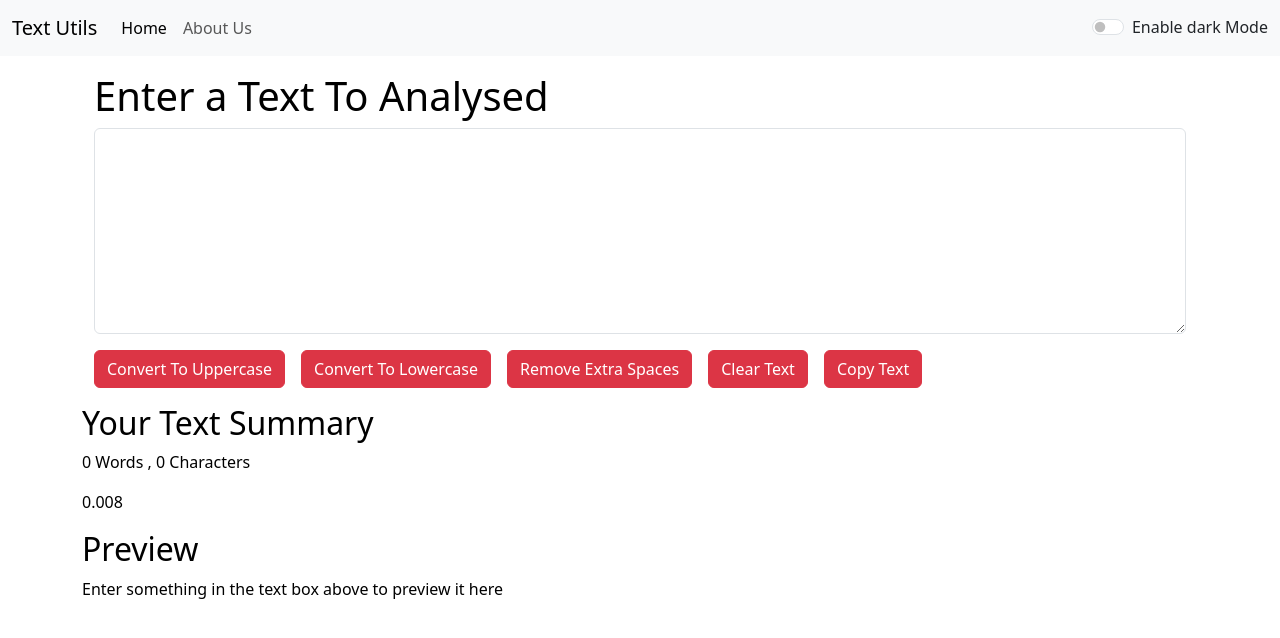
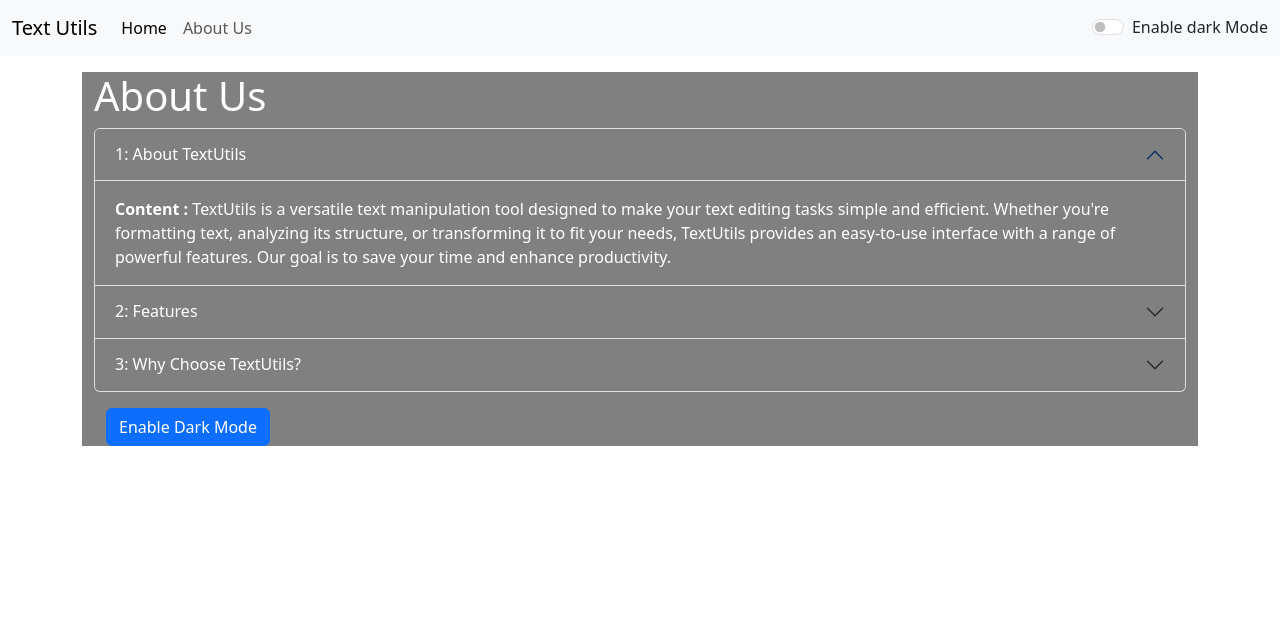
Before and after one commit to TechTitan8788/Text-Utils, a React (Vite) app: page /about in a window 1280 px wide. Shown: the top 638 px of the page. Built offline with nearby package versions, Linux system fonts and the light colour scheme.

Commit message:
add , title , setinterval ,install  react router dom and user it make 2 pages

```diff
--- a/index.html
+++ b/index.html
@@ -2,8 +2,12 @@
 <html lang="en">
   <head>
     <meta charset="UTF-8" />
-    <link rel="icon" type="image/svg+xml" href="Text.png" />
-    <meta name="viewport" content="width=device-width, initial-scale=1.0" />
+    <link rel="icon" type="image/svg+xml" href="favicon.png" />
+    <meta name="Dscription"
+    content="Text Utils is a utility which can be used to manipulate your text in the way you want"
+     />
+
+
     <link
       href="https://cdn.jsdelivr.net/npm/bootstrap@5.3.3/dist/css/bootstrap.min.css"
       rel="stylesheet"
@@ -11,7 +15,7 @@
       crossorigin="anonymous"
     />
 
-    <title>Text-Utils</title>
+    <title>Text-Utils  -  Home</title>
   </head>
   <body>
     <div id="root"></div>
--- a/package.json
+++ b/package.json
@@ -12,7 +12,8 @@
   "dependencies": {
     "prop-types": "^15.8.1",
     "react": "^18.3.1",
-    "react-dom": "^18.3.1"
+    "react-dom": "^18.3.1",
+    "react-router-dom": "^7.1.1"
   },
   "devDependencies": {
     "@eslint/js": "^9.17.0",
--- a/src/App.jsx
+++ b/src/App.jsx
@@ -3,7 +3,9 @@ import React, { useState } from "react";
 import Navbar from "./components/Navbar";
 import TextForm from "./components/TextForm";
 import Alert from "./components/Alert";
-// import About from "./components/About";
+import About from "./components/About";
+import { BrowserRouter as Router, Routes, Route } from "react-router-dom";
+
 function App() {
   const [mode, setMode] = useState("light");
 
@@ -20,19 +22,20 @@ function App() {
   };
 
   const toggleMode = () => {
-    if (mode == "light") {
+    if (mode === "light") {
       setMode("dark");
       document.body.style.backgroundColor = "#055052";
-      showAlert("sucess", "Dark mode has be enable ");
+      showAlert("success", "Dark mode has been enabled");
     } else {
       setMode("light");
       document.body.style.backgroundColor = "white";
-      showAlert("sucess", "Light mode has be enable");
+      showAlert("success", "Light mode has been enabled");
     }
   };
 
   return (
-    <div>
+    <>
+      <Router>
         <Navbar
           title="Text Utils"
           mode={mode}
@@ -42,15 +45,22 @@ function App() {
 
         <Alert alert={alert} />
         <div className="container my-3">
+          <Routes>
+            <Route exact path="/about" element={<About />} />
+            <Route
+              exact path="/"
+              element={
                 <TextForm
-          heading="Enter a Text To Analysed"
+                  heading="Enter a Text To Analyze"
                   showAlert={showAlert}
                   mode={mode}
                 />
-
-        {/* <About /> */}
+              }
+            />
+          </Routes>
         </div>
-    </div>
+      </Router>
+    </>
   );
 }
 
--- a/src/components/About.jsx
+++ b/src/components/About.jsx
@@ -4,7 +4,7 @@ import { useState } from "react";
 export default function About() {
   const [myStyle, setMyStyle] = useState({
     color: "white",
-    backgroundColor: "black",
+    backgroundColor: "gray",
   });
 
   const [btnText, setBtnText] = useState("Enable Dark  Mode");
@@ -12,7 +12,7 @@ export default function About() {
   let toggleStyle = () => {
     if (myStyle.color === "white") {
       setMyStyle({
-        color: "black",
+        color: "gray",
         backgroundColor: "white",
       });
 
@@ -20,8 +20,8 @@ export default function About() {
     } else {
       setMyStyle({
         color: "white",
-        backgroundColor: "black",
-        border: "1px solid red",
+        backgroundColor: "gray",
+        border: "1px dotted black",
       });
       setBtnText("Enable Light Mode");
     }
@@ -47,7 +47,7 @@ export default function About() {
               aria-expanded="true"
               aria-controls="collapseOne"
             >
-              Accordion Item #1
+              1: About TextUtils
             </button>
           </h2>
           <div
@@ -57,14 +57,12 @@ export default function About() {
             data-bs-parent="#accordionExample"
           >
             <div className="accordion-body">
-              <strong>This is the first item's accordion body.</strong> It is
-              shown by default, until the collapse plugin adds the appropriate
-              classes that we use to style each element. These classes control
-              the overall appearance, as well as the showing and hiding via CSS
-              transitions. You can modify any of this with custom CSS or
-              overriding our default variables. It's also worth noting that just
-              about any HTML can go within the <code>.accordion-body</code>,
-              though the transition does limit overflow.
+              <strong>Content : </strong> TextUtils is a versatile text
+              manipulation tool designed to make your text editing tasks simple
+              and efficient. Whether you're formatting text, analyzing its
+              structure, or transforming it to fit your needs, TextUtils
+              provides an easy-to-use interface with a range of powerful
+              features. Our goal is to save your time and enhance productivity.
             </div>
           </div>
         </div>
@@ -79,7 +77,7 @@ export default function About() {
               aria-expanded="false"
               aria-controls="collapseTwo"
             >
-              Accordion Item #2
+              2: Features
             </button>
           </h2>
           <div
@@ -89,14 +87,14 @@ export default function About() {
             data-bs-parent="#accordionExample"
           >
             <div className="accordion-body">
-              <strong>This is the second item's accordion body.</strong> It is
-              hidden by default, until the collapse plugin adds the appropriate
-              classes that we use to style each element. These classes control
-              the overall appearance, as well as the showing and hiding via CSS
-              transitions. You can modify any of this with custom CSS or
-              overriding our default variables. It's also worth noting that just
-              about any HTML can go within the <code>.accordion-body</code>,
-              though the transition does limit overflow.
+              <strong>Content : </strong>
+              "TextUtils offers a range of features to streamline your text
+              management: Convert to Uppercase/Lowercase: Instantly change the
+              case of your text. Remove Extra Spaces: Clean up unnecessary
+              spaces for a neat and professional look. copy Text: Quickly copy
+              your formatted text to the clipboard. Dark Mode: Reduce eye strain
+              and switch to a sleek dark theme. Real-Time Alerts: Get instant
+              feedback with our alert system for all actions."
             </div>
           </div>
         </div>
@@ -111,7 +109,7 @@ export default function About() {
               aria-expanded="false"
               aria-controls="collapseThree"
             >
-              Accordion Item #3
+              3: Why Choose TextUtils?
             </button>
           </h2>
           <div
@@ -121,14 +119,15 @@ export default function About() {
             data-bs-parent="#accordionExample"
           >
             <div className="accordion-body">
-              <strong>This is the third item's accordion body.</strong> It is
-              hidden by default, until the collapse plugin adds the appropriate
-              classes that we use to style each element. These classes control
-              the overall appearance, as well as the showing and hiding via CSS
-              transitions. You can modify any of this with custom CSS or
-              overriding our default variables. It's also worth noting that just
-              about any HTML can go within the <code>.accordion-body</code>,
-              though the transition does limit overflow.
+            <strong>Content : </strong>
+
+               "TextUtils stands out because of its simplicity and
+              efficiency. It’s lightweight, fast, and packed with essential text
+              utilities, all in one place. With the added convenience of React
+              Router, you can easily navigate between features, and the
+              responsive design ensures seamless usage on any device. Perfect
+              for students, professionals, and anyone needing quick text
+              manipulation tools."
             </div>
           </div>
         </div>
--- a/src/components/Navbar.jsx
+++ b/src/components/Navbar.jsx
@@ -1,6 +1,6 @@
 import React from "react";
 import propTypes from "prop-types";
-
+import {Link} from "react-router-dom";
 export default function Navbar(props) {
   return (
     <nav
@@ -24,14 +24,14 @@ export default function Navbar(props) {
         <div className="collapse navbar-collapse" id="navbarSupportedContent">
           <ul className="navbar-nav me-auto mb-2 mb-lg-0">
             <li className="nav-item">
-              <a className="nav-link active" aria-current="page" href="/">
+              <Link className="nav-link active" aria-current="page" to="/">
                 Home
-              </a>
+              </Link>
             </li>
             <li className="nav-item">
-              <a className="nav-link" href="/">
+              <Link className="nav-link" to="/about">
                 {props.aboutText}
-              </a>
+              </Link>
             </li>
           </ul>
           <div className={`form-check form-switch text-${props.mode==='light'? 'dark': 'light'}`}>
```
Also changed, not shown: public/favicon.png (added), 1 other file (tests, documents, lock files or other folders). Lines whose indentation alone changed are shown as unchanged.
